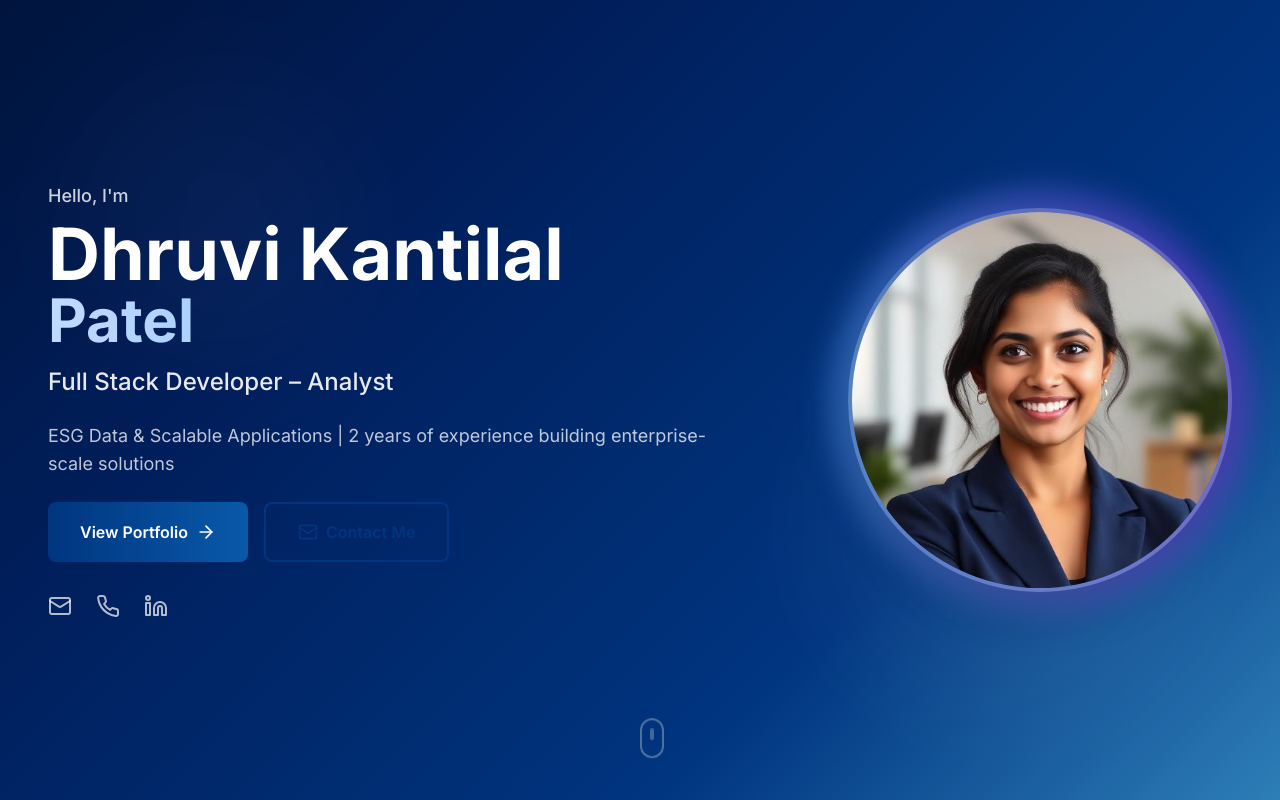
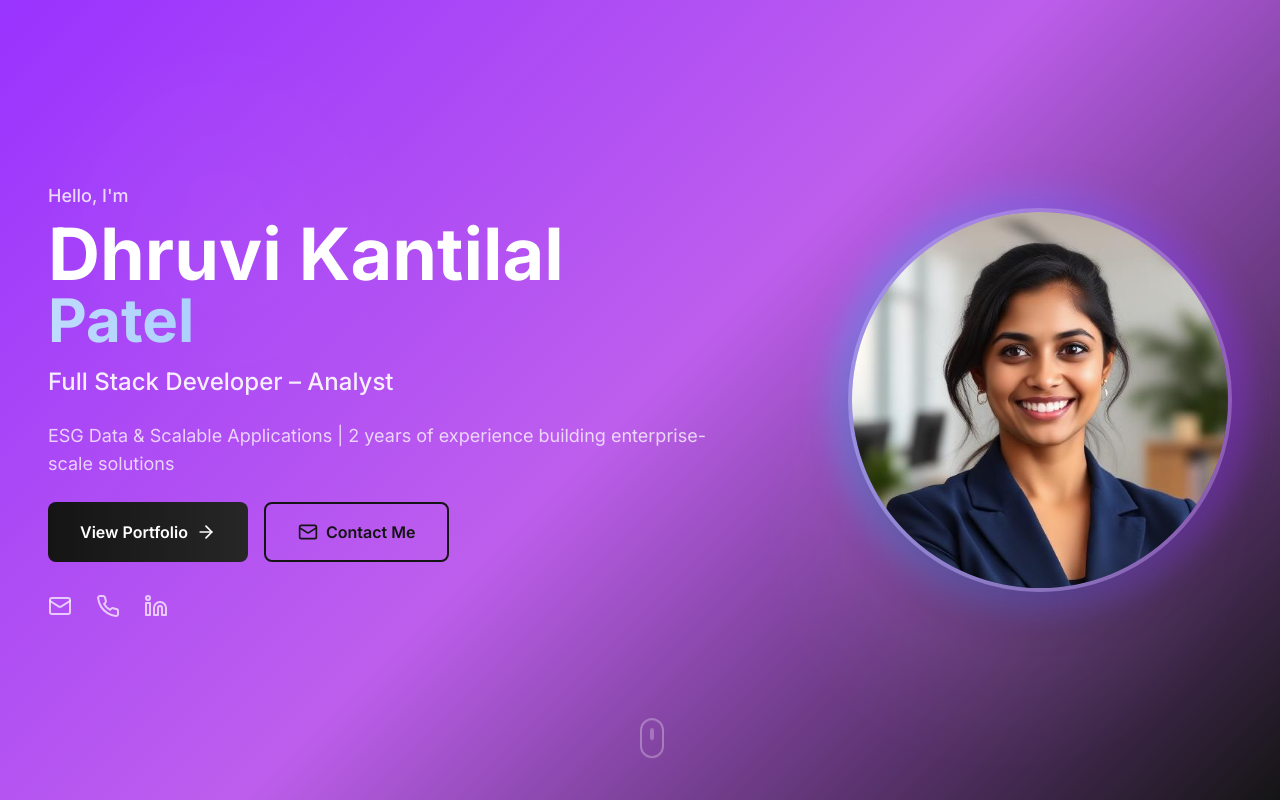
Before and after one commit to dhruvi9660/dhruvi-portfolio, a React (Vite) app: page / in a window 1280 px wide. Shown: the top 800 px of the page. Built offline with nearby package versions, Linux system fonts and the light colour scheme.

Commit message:
Update color theme
Update the website's color theme to match the provided image, incorporating darker shades of blue and a modern aesthetic.

```diff
--- a/src/index.css
+++ b/src/index.css
@@ -8,67 +8,67 @@
 
 @layer base {
   :root {
-    /* Dark Blue Theme Colors */
-    --background: 220 30% 8%;
-    --foreground: 210 20% 95%;
+    /* Modern Split Theme Colors */
+    --background: 0 0% 97%;
+    --foreground: 0 0% 10%;
 
-    /* Dark Blue Palette */
-    --navy-primary: 215 100% 25%;
-    --navy-secondary: 210 90% 35%;
-    --navy-light: 205 60% 45%;
-    --navy-dark: 220 100% 12%;
+    /* Split Design Palette */
+    --navy-primary: 0 0% 8%;
+    --navy-secondary: 0 0% 15%;
+    --navy-light: 0 0% 90%;
+    --navy-dark: 0 0% 5%;
 
-    /* Accent Colors */
-    --accent-blue: 200 100% 65%;
-    --accent-light: 210 50% 20%;
-    --accent-gradient-start: 220 100% 18%;
-    --accent-gradient-end: 210 85% 30%;
+    /* Purple Accent Colors */
+    --accent-blue: 270 100% 70%;
+    --accent-light: 0 0% 95%;
+    --accent-gradient-start: 270 100% 60%;
+    --accent-gradient-end: 280 80% 65%;
 
     /* Text Colors */
-    --text-primary: 210 20% 95%;
-    --text-secondary: 200 30% 75%;
-    --text-light: 195 25% 65%;
+    --text-primary: 0 0% 10%;
+    --text-secondary: 0 0% 40%;
+    --text-light: 0 0% 60%;
     --text-white: 0 0% 98%;
 
     /* Professional Gradients */
     --gradient-navy: linear-gradient(135deg, hsl(var(--navy-dark)), hsl(var(--navy-primary)));
-    --gradient-hero: linear-gradient(135deg, hsl(var(--navy-dark)) 0%, hsl(var(--accent-gradient-start)) 30%, hsl(var(--navy-primary)) 70%, hsl(var(--navy-light)) 100%);
+    --gradient-hero: linear-gradient(135deg, hsl(var(--accent-gradient-start)) 0%, hsl(var(--accent-gradient-end)) 50%, hsl(var(--navy-primary)) 100%);
     --gradient-subtle: linear-gradient(135deg, hsl(var(--accent-light)) 0%, hsl(var(--background)) 100%);
 
     /* Shadows */
-    --shadow-navy: 0 15px 50px -15px hsl(var(--navy-primary) / 0.6);
-    --shadow-card: 0 8px 30px -8px hsl(var(--navy-dark) / 0.4);
-    --shadow-glow: 0 0 40px hsl(var(--accent-blue) / 0.5);
+    --shadow-navy: 0 10px 40px -10px hsl(var(--navy-primary) / 0.3);
+    --shadow-card: 0 4px 20px -4px hsl(var(--navy-primary) / 0.1);
+    --shadow-glow: 0 0 30px hsl(var(--accent-blue) / 0.4);
 
     /* Professional Animations */
     --transition-smooth: all 0.3s cubic-bezier(0.4, 0, 0.2, 1);
     --transition-bounce: all 0.3s cubic-bezier(0.68, -0.55, 0.265, 1.55);
 
     /* Component Colors */
-    --card: 215 50% 12%;
-    --card-foreground: 210 20% 95%;
+    --card: 0 0% 100%;
+    --card-foreground: 0 0% 10%;
 
-    --popover: 215 50% 12%;
-    --popover-foreground: 210 20% 95%;
+    --popover: 0 0% 100%;
+    --popover-foreground: 0 0% 10%;
 
-    --primary: 215 100% 25%;
+    --primary: 0 0% 8%;
     --primary-foreground: 0 0% 98%;
 
-    --secondary: 210 50% 18%;
-    --secondary-foreground: 210 20% 95%;
+    --secondary: 0 0% 95%;
+    --secondary-foreground: 0 0% 10%;
 
-    --muted: 210 40% 15%;
-    --muted-foreground: 200 20% 70%;
+    --muted: 0 0% 92%;
+    --muted-foreground: 0 0% 40%;
 
-    --accent: 200 100% 65%;
-    --accent-foreground: 220 100% 12%;
+    --accent: 270 100% 70%;
+    --accent-foreground: 0 0% 10%;
 
     --destructive: 0 84.2% 60.2%;
     --destructive-foreground: 0 0% 98%;
 
-    --border: 210 30% 25%;
-    --input: 210 40% 18%;
-    --ring: 200 100% 65%;
+    --border: 0 0% 88%;
+    --input: 0 0% 92%;
+    --ring: 270 100% 70%;
 
     --radius: 0.5rem;
 
```
